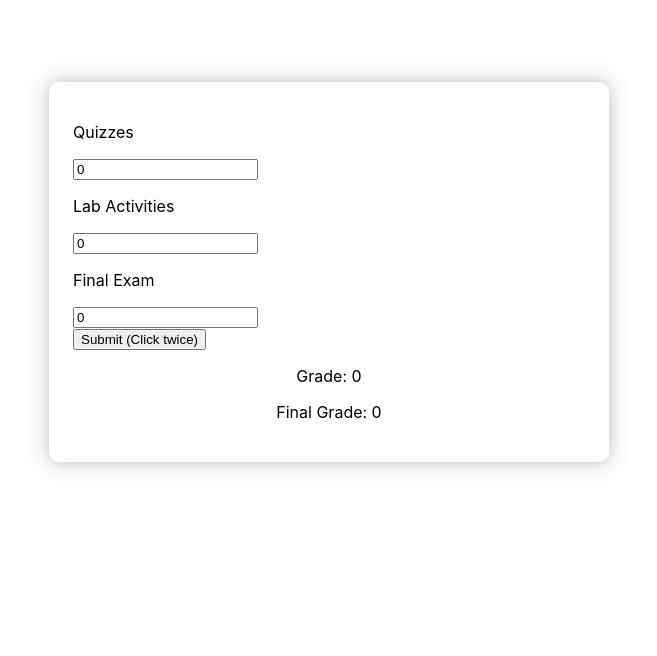
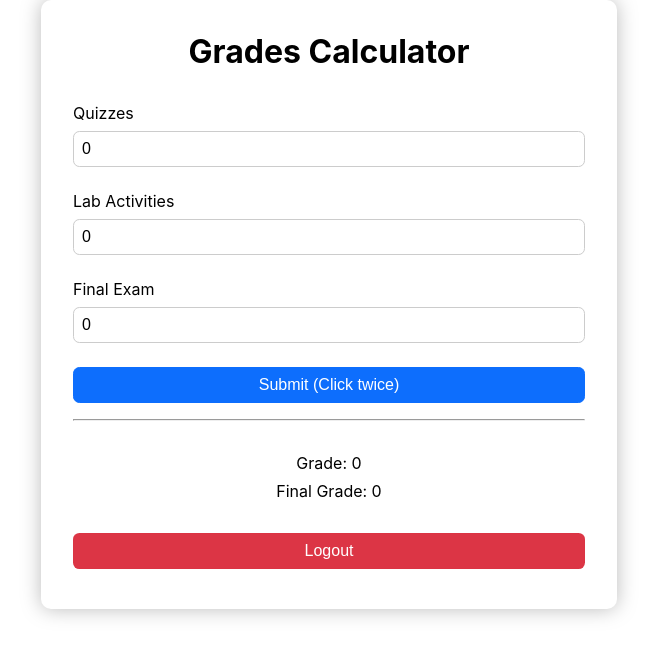
Before and after one commit to kirkbesa/saturday-react-app, a React (Create React App) app: page / in a window 1280 px wide. Shown: the top 656 px of the page, without its empty margins (311-968 px from the left). Built offline with nearby package versions, Linux system fonts and the light colour scheme.

Commit message:
activity-3 calculator

```diff
--- a/src/App.js
+++ b/src/App.js
@@ -9,7 +9,6 @@
   return (
     <div>
       <div>
-          <Title titleText='Grades Calculator'/>
           <Calculator />
       </div>
 
--- a/src/pages/Calculator.css
+++ b/src/pages/Calculator.css
@@ -4,19 +4,56 @@
     background-color:#ffffff;
     filter: drop-shadow(0px 0px 10px #bbbbbb);
     margin:  auto;
-    padding: 1.5em;
+    padding: 2em;
     border-radius: 10px;
+
+}
+h1 {
+    color: black;
+    padding: 0px;
+    margin: 0px 0px 1em 0px;
+    text-align: center;
 }
 
 p {
+    font-size: 1em;
+    margin: 0.5em 0px;
 }
 
 input {
+    margin: 0px 0px 1em 0px;
+    width: 100%;
+    font-size: 14px;
+    padding: 0.5em 0px 0.5em 0.5em;
+    box-sizing: border-box;
+    border: 1px solid #ccc;
+    border-radius: 0.4em;
+    font-size: 1em;
 }
 
 button {
+    width: 100%;
+    padding: 0.5em;
+    margin: 0.5em 0px;
+    font-size: 1em;
+    box-sizing: border-box;
+    color: #fff;
+    border-radius: 0.4em;
 }
 
+.submit-button {
+    background-color: rgba(13, 110, 253, 1);
+    border: 1px solid rgba(13, 110, 253, 1);
+}
+
+.calculate-button {
+    background-color: rgba(220, 53, 69, 1);
+    border: 1px solid rgba(220, 53, 69, 0.5);
+}
+
+
 .result {
+    padding: 1em;
+    font-size: 1em;
     text-align: center;
 }
--- a/src/pages/Calculator.js
+++ b/src/pages/Calculator.js
@@ -27,13 +27,14 @@
     }
 
     const calculate = () => {
-        setGrade((quizGrade * 0.3) + (labGrade * 0.3) + (examGrade * 0.4));
-        setFinalGrade(gradeMatrix(grade));
+        const calculatedGrade = (quizGrade * 0.3) + (labGrade * 0.3) + (examGrade * 0.4);
+        setGrade(calculatedGrade);
+        setFinalGrade(gradeMatrix(calculatedGrade));
     }
 
     return (
         <div className="calculator-container">
-
+                <h1>Grades Calculator</h1>
                 <div>
                     <p>Quizzes</p>
                     <input type='number' value={quizGrade} onChange= {(e) => setQuizGrade(e.target.value)}></input>
@@ -45,10 +46,17 @@
                     <input type='number' value={examGrade} onChange= {(e) => setExamGrade(e.target.value)}></input>
 
                     <br />
-                <button onClick={calculate}>Submit (Click twice)</button>
 
-                <p className="result">Grade: {grade}</p>
-                <p className="result">Final Grade: {finalGrade}</p>
+                    <button className="submit-button" onClick={calculate}>Submit (Click twice)</button>
+
+                    <hr/>
+
+                    <div className="result">
+                        <p>Grade: {grade}</p>
+                        <p>Final Grade: {finalGrade}</p>
+                    </div>
+
+                    <button className="calculate-button" onClick={calculate}>Logout</button>
                 </div>
 
         </div>
```
Lines whose indentation alone changed are shown as unchanged.
